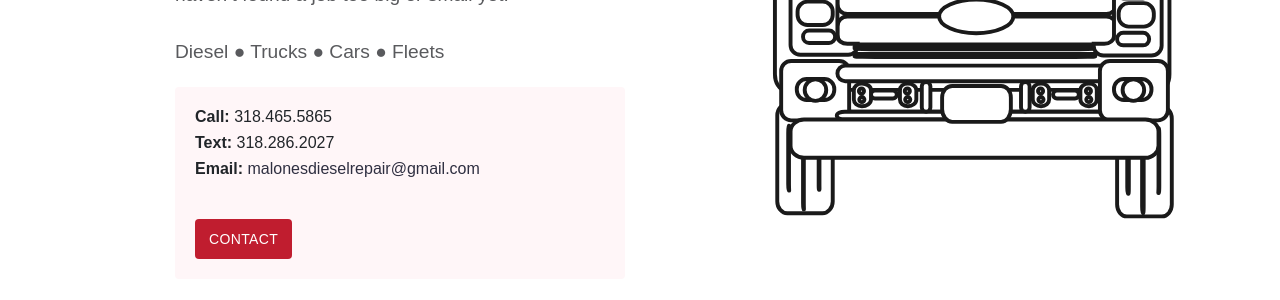
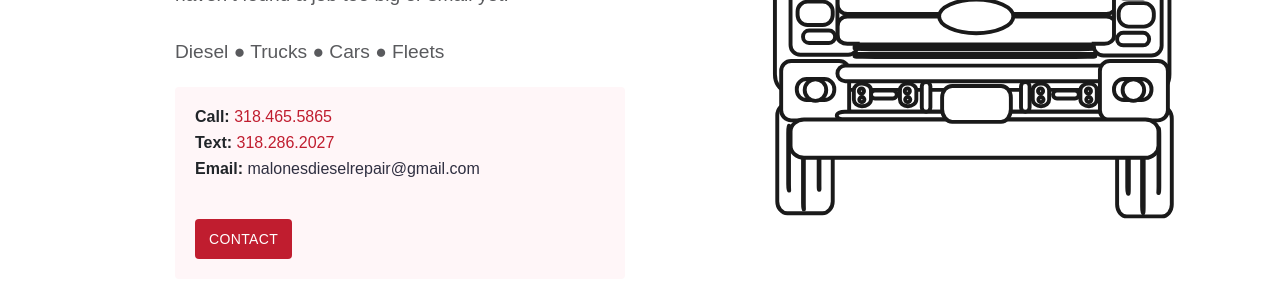
Before and after one commit to MalonesDiesel/malonesdiesel.github.io, a Jekyll site: the page built from index.md, in a window 1280 px wide. Shown: the part 618-918 px from the top of the page. Built offline with Jekyll 4.4.1, drawn with Linux system fonts in a browser that asks for light colours.

Commit message:
Update call.html

```diff
--- a/_includes/call.html
+++ b/_includes/call.html
@@ -1,10 +1,18 @@
 <div class="call">
   <div class="call-box-top">
     {% if site.data.contact.call %}
-        <div class="call-phone"><strong>Call: </strong> {{ site.data.contact.call }} </div>
+        <div class="call-phone"><strong>Call: </strong>
+           <a href="tel:{{ .site.Data.contact.call }}">
+          {{ site.data.contact.call }}
+          </a>
+    </div>
     {% endif %}
     {% if site.data.contact.text %}
-        <div class="call-phone"><strong>Text: </strong> {{ site.data.contact.text }} </div>
+        <div class="call-phone"><strong>Text: </strong>
+           <a href="sms:{{ .site.Data.contact.text }}">
+          {{ site.data.contact.text }}
+          </a>
+    </div>
     {% endif %}
     {% if site.data.contact.email %}
     <div class="call-email"><strong>Email: </strong>
```
